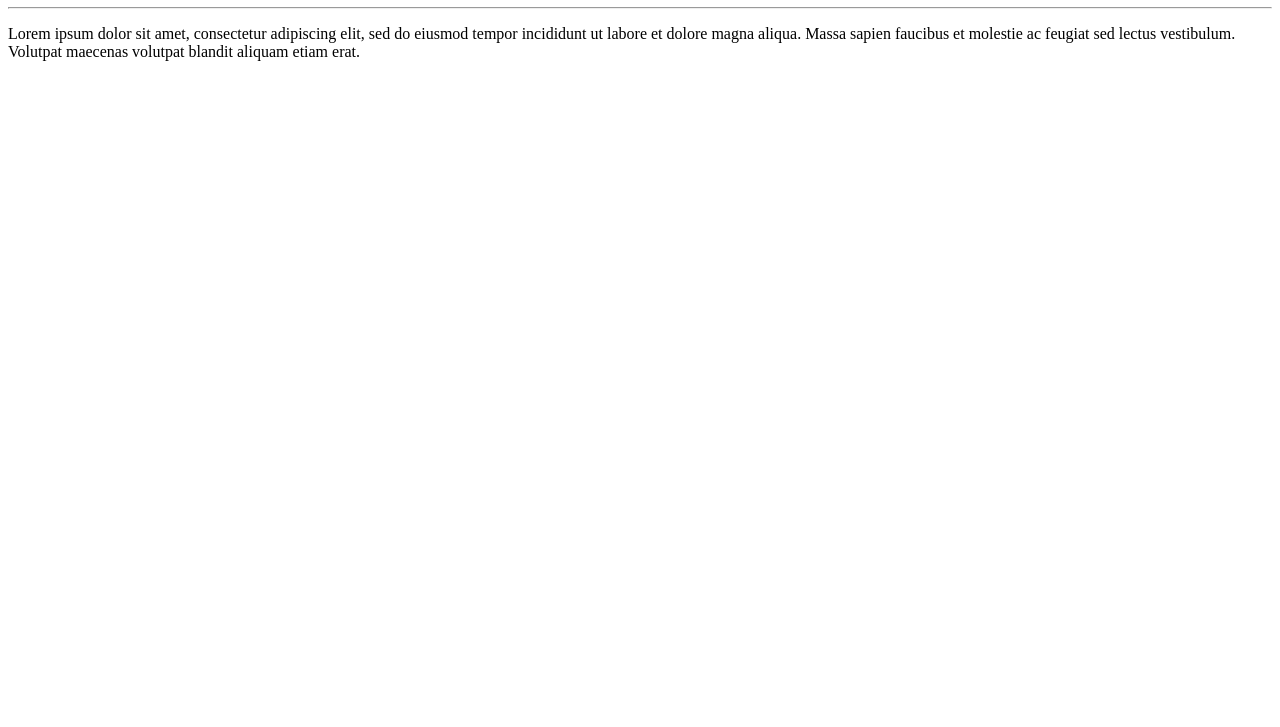
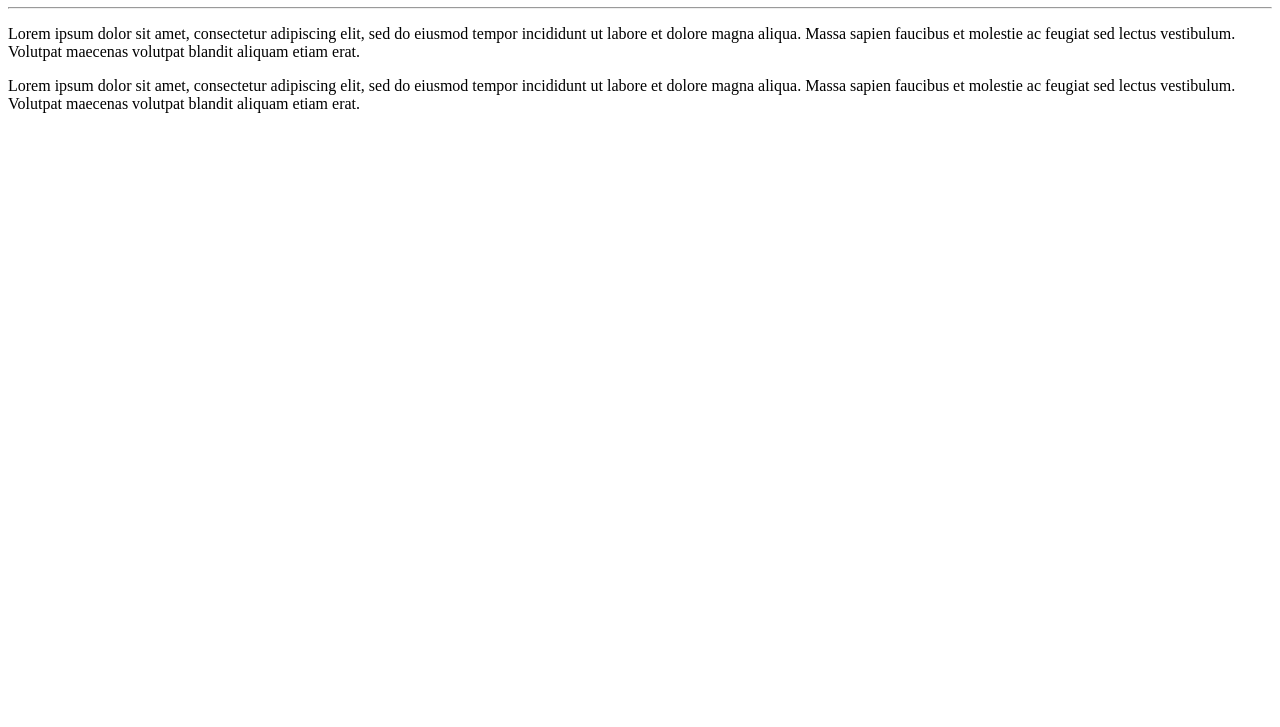
Before and after one commit to jonasr1/Ola-Mundo, a plain HTML site: page site-exemplo/index.html in a window 1280 px wide. Shown: the part 73-800 px from the top of the page. Drawn offline with Linux system fonts and the light colour scheme.

Commit message:
Adicionei outro Lorem

```diff
--- a/site-exemplo/index.html
+++ b/site-exemplo/index.html
@@ -11,5 +11,6 @@
         eiusmod tempor incididunt ut labore et dolore magna aliqua.
         Massa sapien faucibus et molestie ac feugiat sed lectus vestibulum.
         Volutpat maecenas volutpat blandit aliquam etiam erat.</p>
+    <p>Lorem ipsum dolor sit amet, consectetur adipiscing elit, sed do eiusmod tempor incididunt ut labore et dolore magna aliqua. Massa sapien faucibus et molestie ac feugiat sed lectus vestibulum. Volutpat maecenas volutpat blandit aliquam etiam erat.</p>
 </body>
 </html>
```
